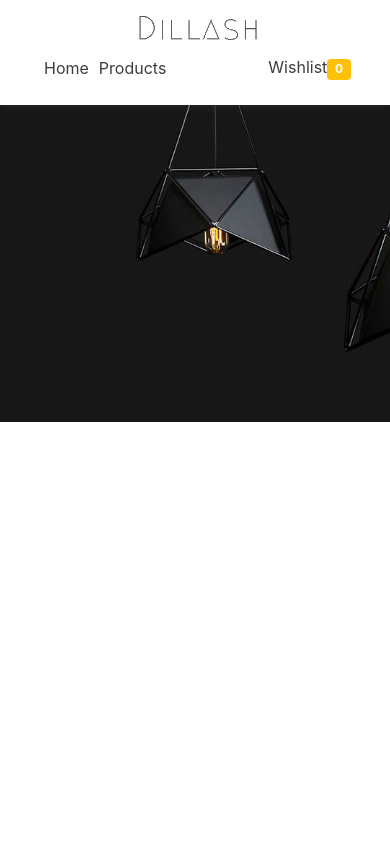
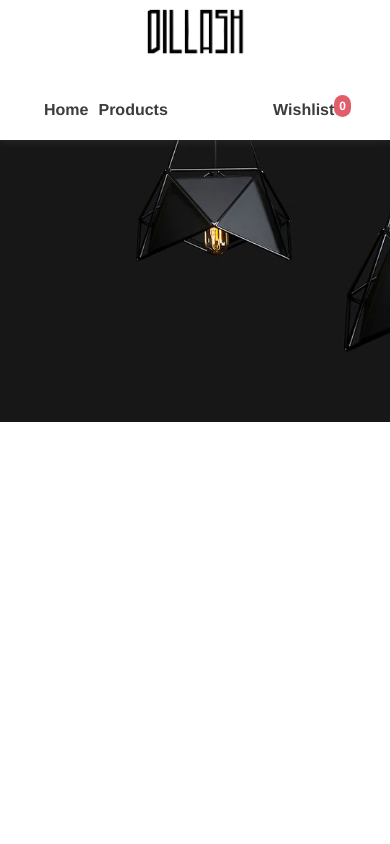
Before and after one commit to Dillassh/Dillash-store, a React (Create React App) app: page /wishlist in a window 390 px wide. Shown: the top 844 px of the page. Built offline with nearby package versions, Linux system fonts and the light colour scheme.

Commit message:
create new logo, find font

```diff
--- a/src/App.css
+++ b/src/App.css
@@ -1,4 +1,4 @@
-
+* {font-family: "AvenirNext", "Helvetica Neue", Helvetica, Arial, sans-serif;}
 
 .body-container{
 
--- a/src/common/NavBar.css
+++ b/src/common/NavBar.css
@@ -9,6 +9,21 @@
     z-index: 10;
     box-shadow: rgba(99, 99, 99, 0.2) 0px 2px 8px 0px;
     top: 0;
+    font-weight: 600;
+
+}
+
+.logo_positioning {
+    /* background-color: aqua; */
+    width: 100%;
+    margin: auto;
+    display: flex;
+    justify-content: center;
+    position: absolute;
+}
+
+.logo_positioning > a > img {
+    width: 105px;
 }
 
 .left-menu {
@@ -24,43 +39,36 @@ a {
 
 .wish {
     margin-right: 10vw;
+    z-index: -1;
 }
 
 .topNav > a > img {
-    width: 170px;
-
-
-
-   text-align: center;
- top: 3px;
-
-
-
+    width: 105px;
 }
 
 @media (max-width:440px) {
 .topNav {
-    height: 105px;
+    height: 140px;
 }
 
+.menu_links {
+    margin-top: 80px;
+    z-index: 2000;
+}
 
-    a {
-        margin-top: 30px;
+.logo_positioning {
+       top: -80px;
+       margin-top: 85px;
     }
 
-    .topNav > a > img {
-
-        position: absolute;
-        left: 29%;
-    }
 }
 
 .nav_link {
     display: inline-block;
     text-decoration: none;
-    color: black;
+    color: rgb(39, 39, 39);
     position: relative;
-
+    z-index: 3000;
 }
 
 .nav_link::after {
@@ -78,3 +86,12 @@ a {
  transform: scaleX(1);
  transform-origin: left;
 }
+
+.pill {
+    border-radius: 50px;
+    padding: 5px;
+    opacity: 0.8;
+    position: relative;
+    bottom: 5px;
+
+}
--- a/src/common/NavBar.js
+++ b/src/common/NavBar.js
@@ -1,25 +1,27 @@
-import logoDilla from "./logo-dillash.png";
+import logoDilla from "./logoD.PNG";
 import "./NavBar.css";
 
 function NavBar() {
 	return (
 		<div className='topNav'>
 			<div className='left-menu'>
-				<a className='nav_link' href='./'>
+				<a className='menu_links nav_link' href='./'>
 					Home{" "}
 				</a>
-				<a className='nav_link' href='./products'>
+				<a className='menu_links nav_link' href='./products'>
 					Products
 				</a>
 			</div>
 
-			<a className='col-sm-5' href='./'>
-				<img src={logoDilla} alt='Logo' />
+			<a className='wish menu_links nav_link' href='./wishlist'>
+				Wishlist<span className='pill badge badge-pill bg-danger '>0</span>
 			</a>
 
-			<a className='wish nav_link' href='./wishlist'>
-				Wishlist<span className='badge badge-pill bg-warning'>0</span>
-			</a>
+			<div className='logo_positioning'>
+				<a href='./'>
+					<img src={logoDilla} alt='Logo' />
+				</a>
+			</div>
 		</div>
 	);
 }
--- a/src/components/home/TrendingList.css
+++ b/src/components/home/TrendingList.css
@@ -16,3 +16,14 @@
     width: 250px;
 }
 }
+
+.button_wish {
+    position: relative;
+    bottom: 60px;
+    left: 120px;
+    width: 100px;
+    font-size: 12px;
+    background-color: none;
+
+
+}
--- a/src/components/products/ProductList.css
+++ b/src/components/products/ProductList.css
@@ -1,9 +1,10 @@
 .button_wish {
     position: relative;
-    bottom: 65px;
-    left: 130px;
-    width: 110px;
+    bottom: 60px;
+    left: 120px;
+    width: 100px;
     font-size: 12px;
-    z-index: 100;
-    margin-right: 10px;
+    background-color: none;
+
+
 }
```
Also changed, not shown: src/common/logoD.PNG (added).
